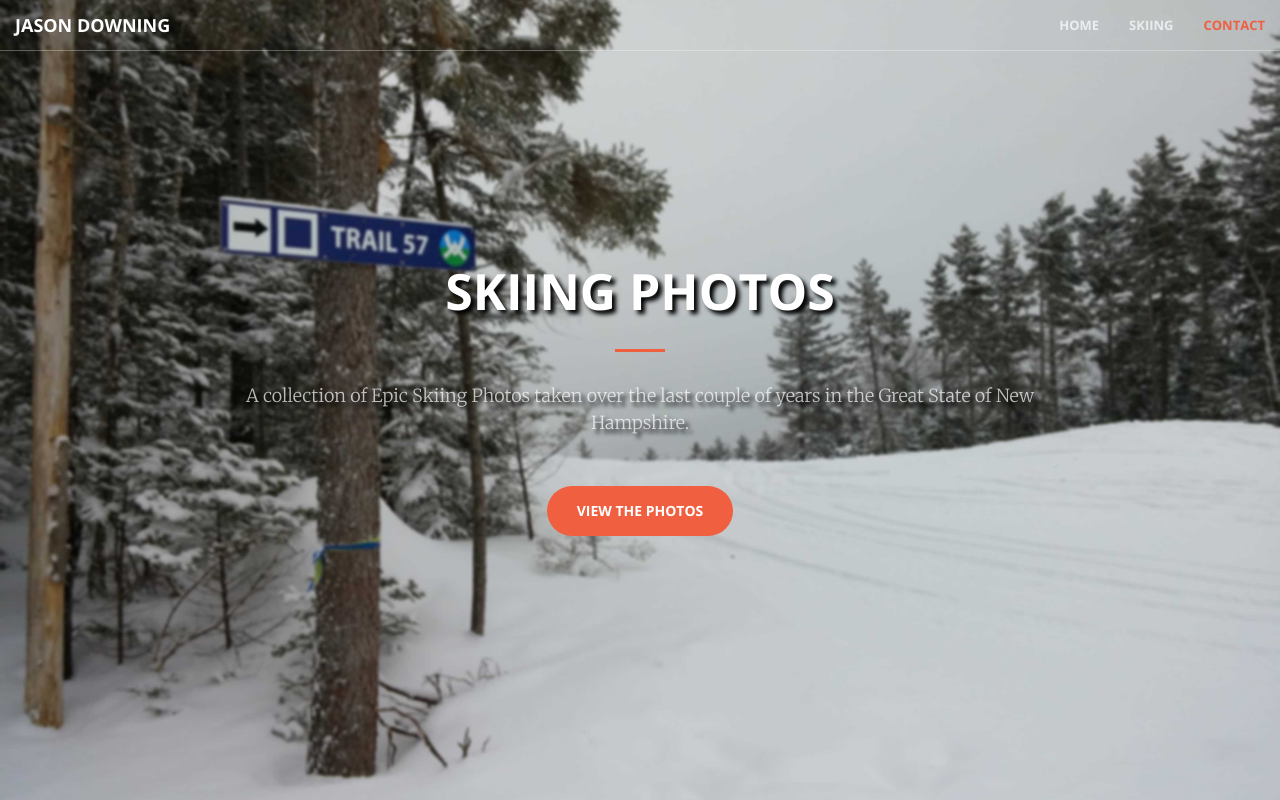
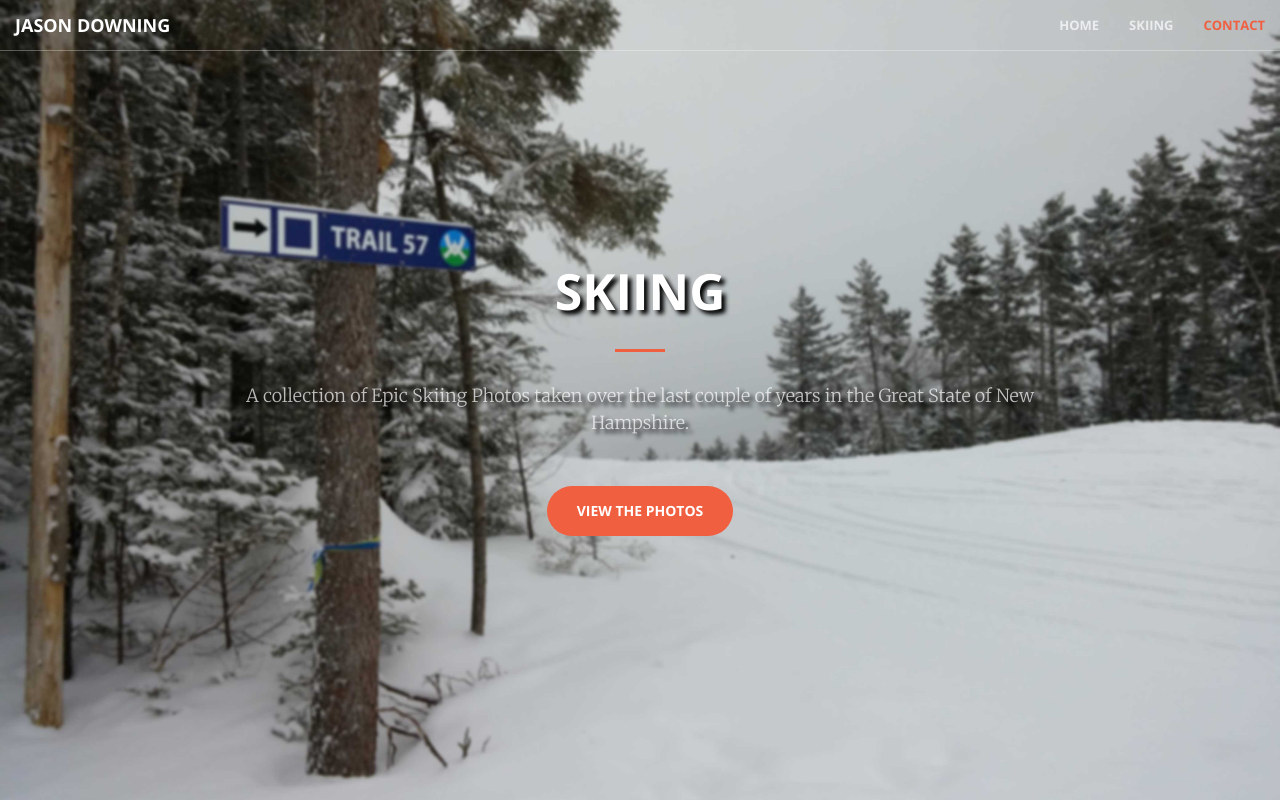
Before and after one commit to JasonD94/Skiing, a plain HTML site: page index.html in a window 1280 px wide. Shown: the top 800 px of the page. Drawn offline with nearby package versions, Linux system fonts and the light colour scheme.

Commit message:
Updating Index page

```diff
--- a/index.html
+++ b/index.html
@@ -95,7 +95,7 @@
   <header>
     <div class="header-content">
       <div class="header-content-inner">
-        <h1 id="homeHeading" class="text-header">Skiing Photos</h1>
+        <h1 id="homeHeading" class="text-header">Skiing</h1>
         <hr>
         <p class="text-header">A collection of Epic Skiing Photos taken over the
         last couple of years in the Great State of New Hampshire.</p>
```
